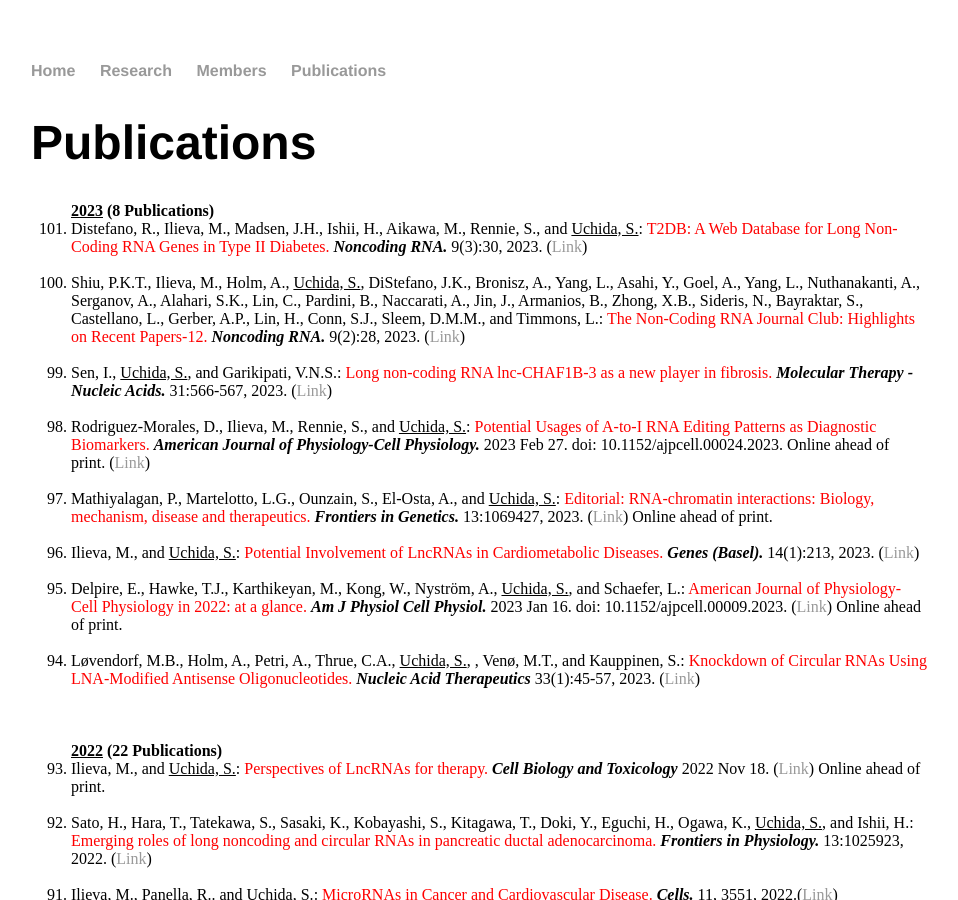
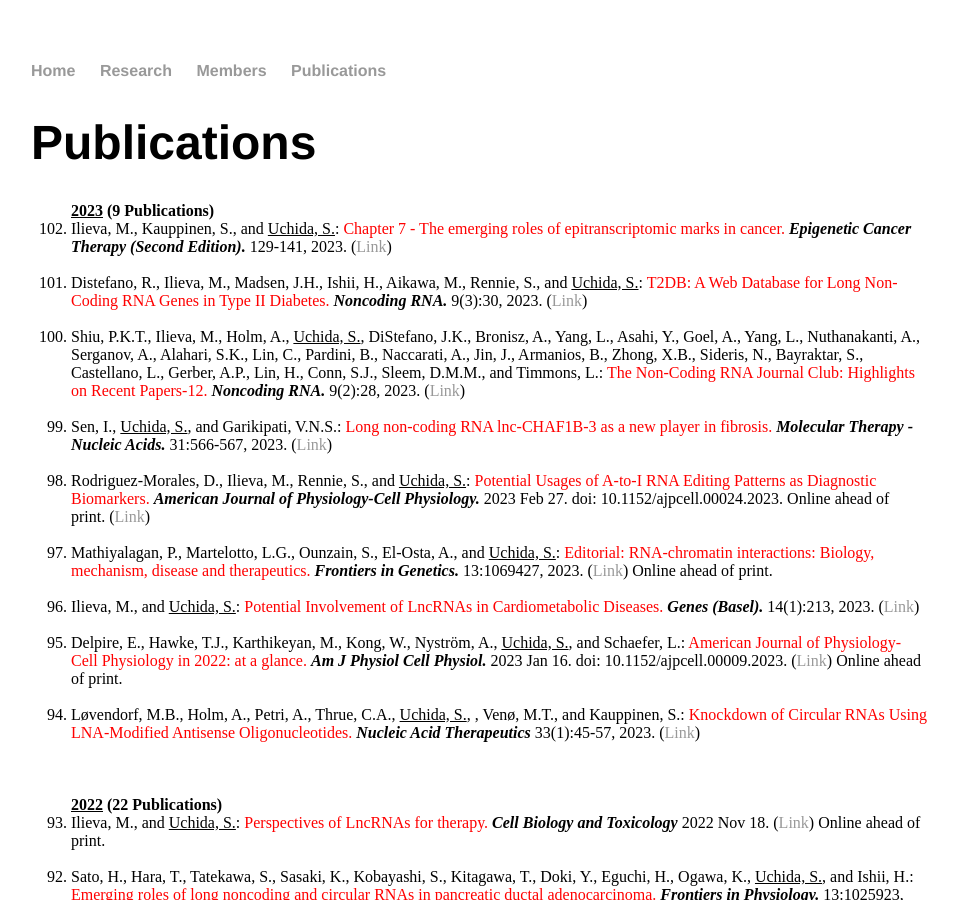
Before and after one commit to heartlncrna/heartlncrna.github.io, a Jekyll site: the page publications/pub_list.html, which Jekyll copies as it is, in a window 1280 px wide and 900 px high. Shown: the whole window, without its empty margins (161-1119 px from the left). Built offline with Jekyll 4.4.1, drawn with Linux system fonts in a browser that asks for light colours.

Commit message:
Update pub_list.html

```diff
--- a/publications/pub_list.html
+++ b/publications/pub_list.html
@@ -26,7 +26,10 @@
 
 			<p class="Normal">
 			<ol reversed="reversed">
-				<strong><u>2023</u>  (8 Publications)</strong>
+				<strong><u>2023</u>  (9 Publications)</strong>
+				<li>	Ilieva, M., Kauppinen, S., and <u>Uchida, S.</u>: <font color="red">Chapter 7 - The emerging roles of epitranscriptomic marks in cancer.</font> <b><i> Epigenetic Cancer Therapy (Second Edition).</i></b> 129-141, 2023. (<a href="https://www.sciencedirect.com/science/article/abs/pii/B9780323913676000180?via%3Dihub">Link</span></a>)</li>
+			<br>
+
 				<li>	Distefano, R., Ilieva, M., Madsen, J.H., Ishii, H., Aikawa, M., Rennie, S., and <u>Uchida, S.</u>: <font color="red">T2DB: A Web Database for Long Non-Coding RNA Genes in Type II Diabetes.</font> <b><i> Noncoding RNA.</i></b> 9(3):30, 2023. (<a href="https://www.mdpi.com/2311-553X/9/3/30">Link</span></a>)</li>
 			<br>
 
```
